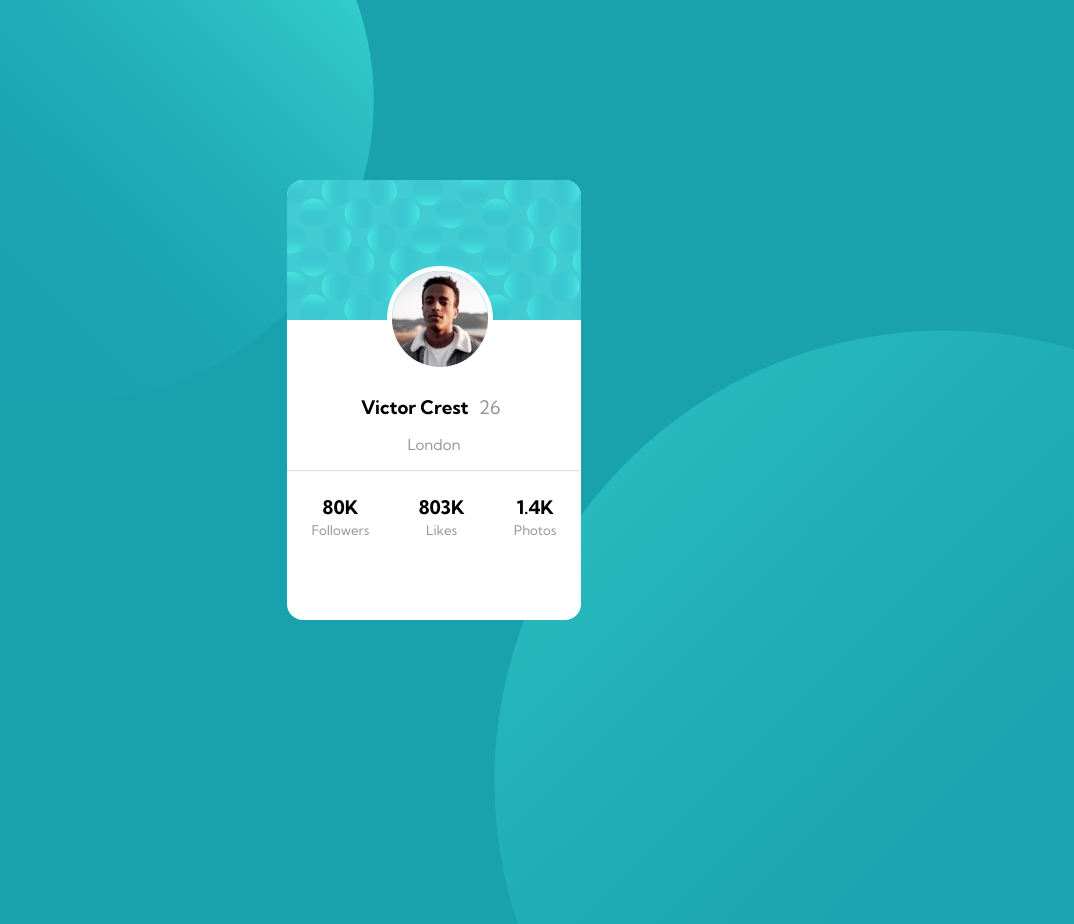
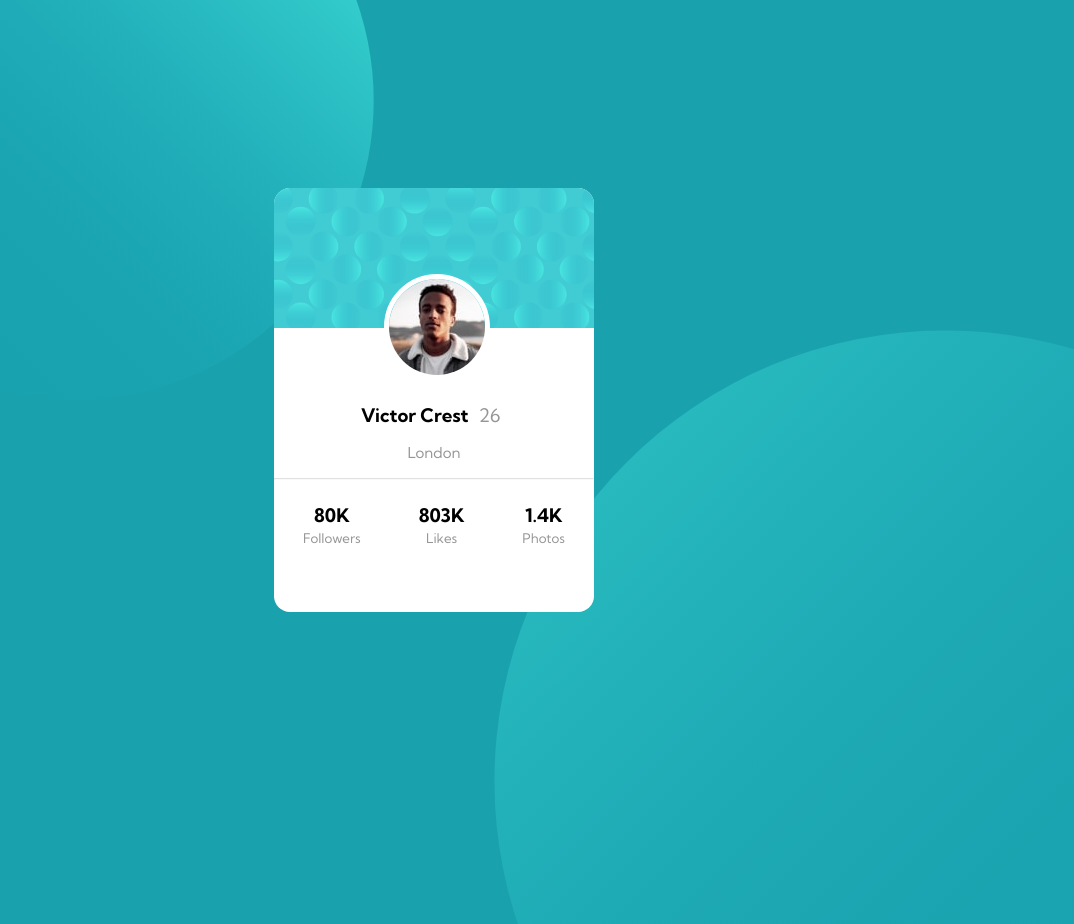
Before and after one commit to panchami6/profile-card-component-main, a plain HTML site: page index.html in a window 1280 px wide. Shown: the top 924 px of the page, without its empty margins (206-1280 px from the left). Drawn offline with Linux system fonts and the light colour scheme.

Commit message:
made changes to width and height

```diff
--- a/styles.css
+++ b/styles.css
@@ -23,7 +23,7 @@ body{
 .outer-box{
     border: 1px;
     border-radius: 1rem;
-    height: 55%;
+    height: 53%;
     margin: auto;
     position: absolute;
     overflow: hidden;
@@ -42,7 +42,7 @@ hr{
 .hero-img{
     position: absolute;
     top: 86px;
-    left: 100px;
+    left: 110px;
     border-radius: 50%;
     border: 5px solid white;
     }
@@ -113,7 +113,7 @@ hr{
 
 @media only screen and (min-width: 501px) {
     .outer-box{
-        width: 23%;
+        width: 25%;
     }
 
     .bg-top{
```
